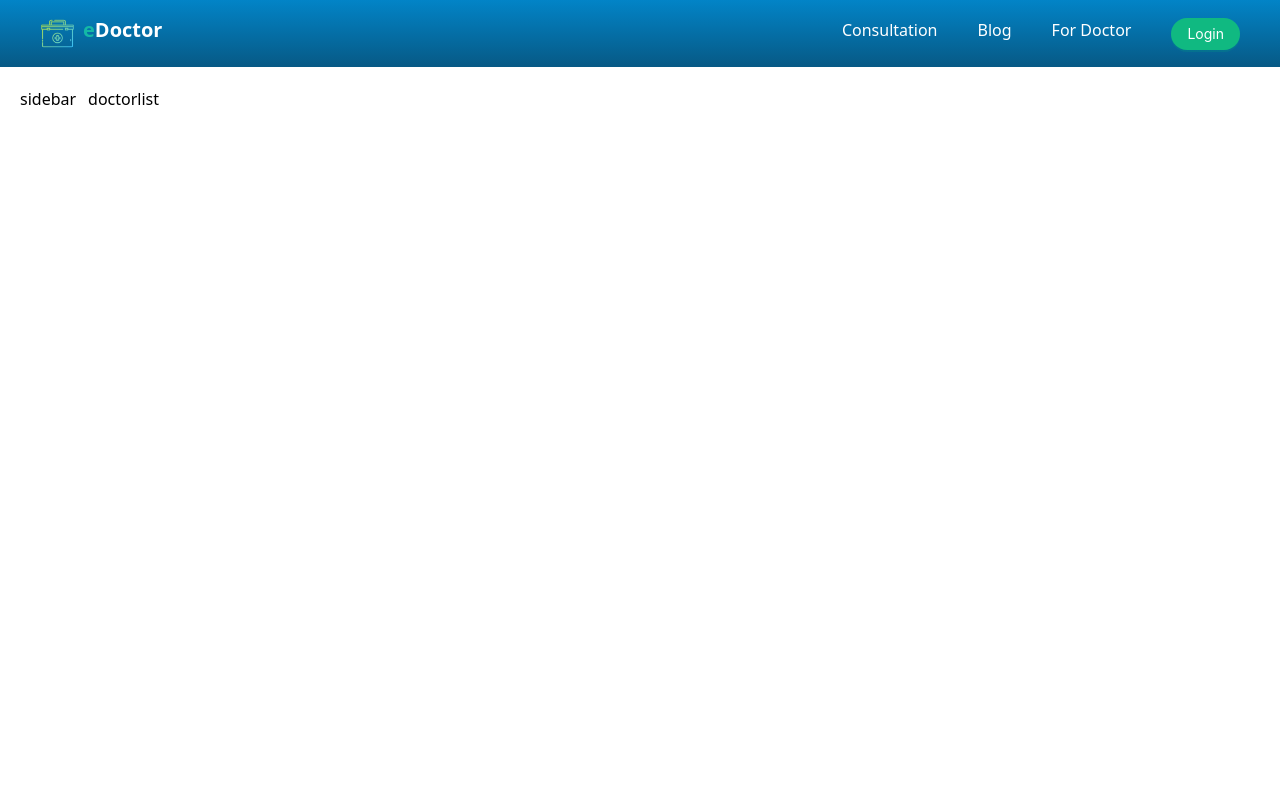
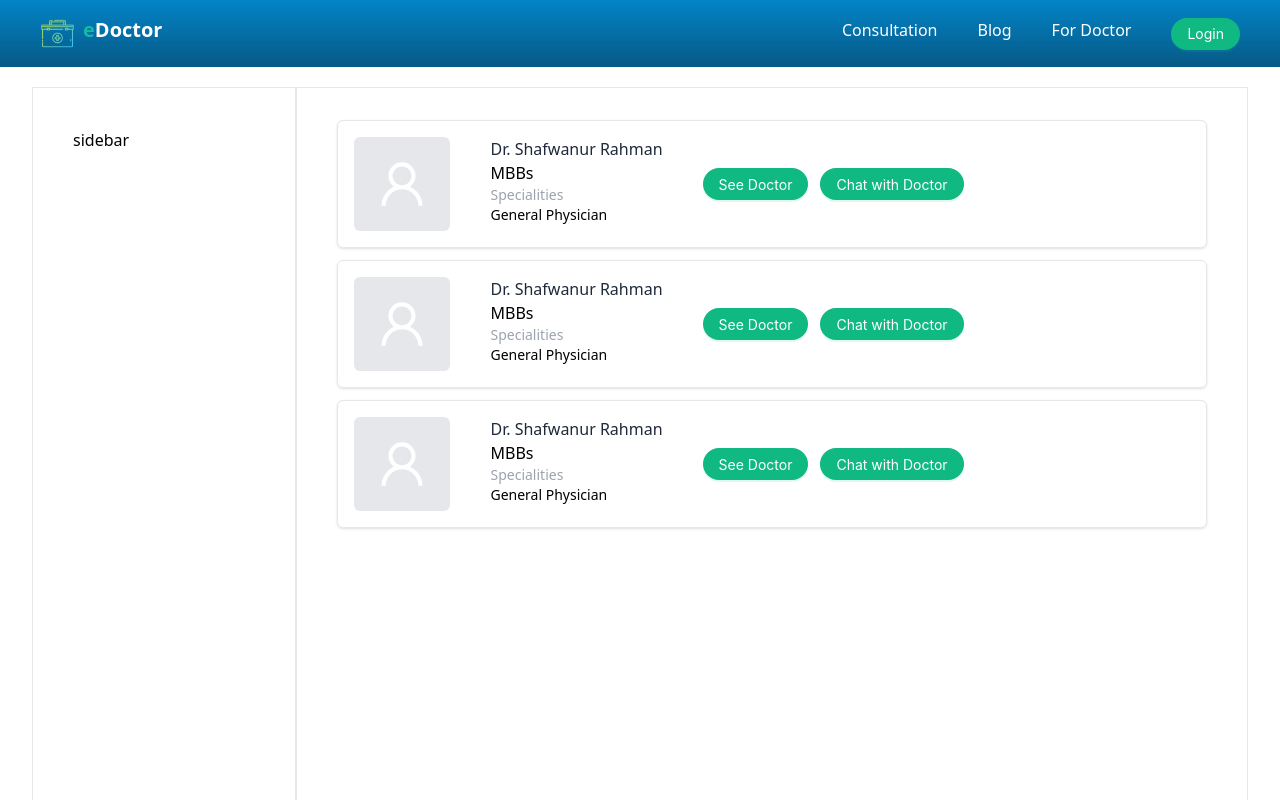
Before and after one commit to ahmadhossain/e-doctor-next, a Next.js app: page /specialities/cardiology in a window 1280 px wide. Shown: the top 800 px of the page. Built offline with nearby package versions, Linux system fonts and the light colour scheme; no server answers.

Commit message:
doctor list added

```diff
--- a/src/SocketContext.js
+++ b/src/SocketContext.js
@@ -24,7 +24,7 @@ const ContextProvider = ({ children }) => {
       .getUserMedia({ video: true, audio: true })
       .then((currentStream) => {
         setStream(currentStream);
-        myVideo.current.srcObject = currentStream;
+        if (myVideo.current) myVideo.current.srcObject = currentStream;
       });
 
     socket.on("me", (id) => setMe(id));
--- /dev/null
+++ b/src/components/DoctorCard.js
@@ -0,0 +1,38 @@
+import { useRouter } from "next/router";
+import { AiOutlineUser } from "react-icons/ai";
+import { Button } from "antd";
+
+const DoctorCard = ({ name, specialities, degree }) => {
+  const router = useRouter();
+  return (
+    <div className="flex rounded-md cursor-pointer shadow hover:shadow-md my-3 p-4 gap-10 border h-32">
+      <div className="w-24 flex  justify-center items-center rounded-md bg-gray-200">
+        <AiOutlineUser size="3.5rem" color="white" />
+      </div>
+      <div>
+        <div className="text-md font-medium text-slate-800">{name}</div>
+        <div className="text-base font-light">{degree}</div>
+        <div className="text-gray-400 text-sm">Specialities</div>
+        <div className="text-sm">{specialities}</div>
+      </div>
+      <div className="flex gap-3 items-center">
+        <Button
+          shape="round"
+          type="primary"
+          onClick={() => router.push("/live")}
+        >
+          See Doctor
+        </Button>
+        <Button
+          shape="round"
+          type="primary"
+          onClick={() => router.push("/live")}
+        >
+          Chat with Doctor
+        </Button>
+      </div>
+    </div>
+  );
+};
+
+export default DoctorCard;
--- /dev/null
+++ b/src/pages/blog.tsx
@@ -0,0 +1,7 @@
+import React from "react";
+
+const Blog = () => {
+  return <div>Blog</div>;
+};
+
+export default Blog;
--- a/src/pages/specialities/[specilityId].tsx
+++ b/src/pages/specialities/[specilityId].tsx
@@ -1,8 +1,31 @@
+import DoctorCard from "@/components/DoctorCard";
+
 const DoctorListPage = () => {
+  const doclist = [
+    {
+      name: "Dr. Shafwanur Rahman",
+      specialities: "General Physician",
+      degree: "MBBs",
+    },
+    {
+      name: "Dr. Shafwanur Rahman",
+      specialities: "General Physician",
+      degree: "MBBs",
+    },
+    {
+      name: "Dr. Shafwanur Rahman",
+      specialities: "General Physician",
+      degree: "MBBs",
+    },
+  ];
   return (
-    <div className="min-h-screen flex p-5 gap-3">
-      <div className="min-h-screen">sidebar</div>
-      <div>doctorlist</div>
+    <div className="min-h-screen flex px-8 py-5">
+      <div className="min-h-screen border w-80 p-10">sidebar</div>
+      <div className="border w-full px-10 py-5">
+        {doclist.map((doc) => (
+          <DoctorCard {...doc} />
+        ))}
+      </div>
     </div>
   );
 };
--- a/src/pages/specialities/index.tsx
+++ b/src/pages/specialities/index.tsx
@@ -7,8 +7,11 @@ const SpecialityPage = () => {
       <h2>Please select a speciality</h2>
       <div className="grid grid-cols-3 gap-4 justify-center">
         {specialityFields.map((el) => (
-          <Link href={`/lobby`}>
-            <div className="min-h-[150px] shadow-md border rounded-lg p-6">
+          <Link href={`specialities/${el.slug}`}>
+            <div
+              key={el.slug}
+              className="min-h-[150px] shadow hover:shadow-lg border rounded-lg p-6"
+            >
               <div className="font-semibold text-2xl pb-3">{el.name}</div>
               <div className="text-slate-500">{el.details}</div>
             </div>
```
